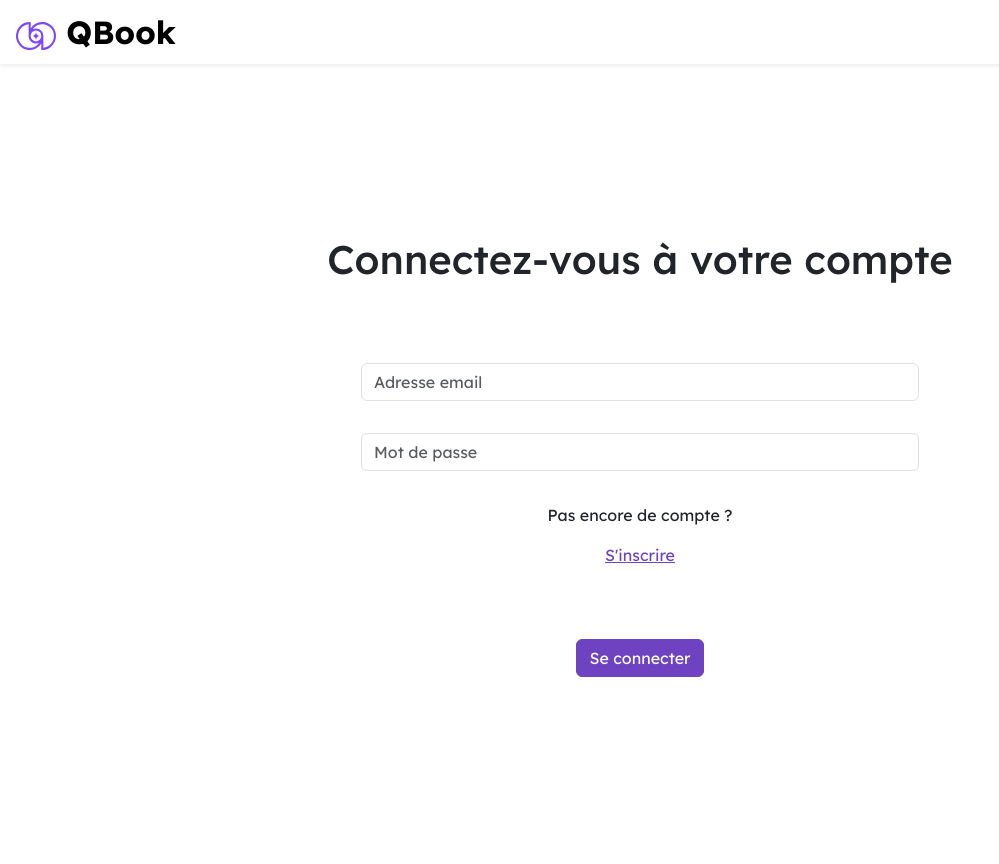
After one commit to quentin-mace/qbook, a PHP site: template views/templates/updateAccount.php in a window 1280 px wide. The commit adds this page. Shown: the whole page, without its empty margins (0-999 px from the left). Run offline with PHP 8.4, Linux system fonts and the light colour scheme; the template is opened without the code that fills it, so the values that code supplies are empty; a stand-in replaces the project's code that opens the database connection.

Commit message:
Update account : initialized MVC behavior

```diff
--- a/index.php
+++ b/index.php
@@ -78,6 +78,10 @@ try {
             $accountController = new AccountController();
             $accountController->showAccount($message, $error);
             break;
+        case "updateAccount":
+            $accountController = new AccountController();
+            $accountController->showUpdateAccount($message, $error);
+            break;
         default:
             $errorController = new ErrorController();
             $errorController->show404();
--- a/views/templates/account.php
+++ b/views/templates/account.php
@@ -8,7 +8,7 @@ use services\Utils;
         <p class="fs-1 bg-primary text-light rounded-circle d-flex justify-content-center align-items-center" style="width: 100px; height: 100px;"><?= $_SESSION["user"]["firstLetter"] ?></p>
         <h2 class="fs-2"><?= $_SESSION["user"]["name"] ?></h2>
         <p class="text-primary"><?= $_SESSION["user"]["email"] ?></p>
-        <button type="button" class="btn btn-primary">Modifier le profil</button>
+        <button type="button" class="btn btn-primary" onclick="window.location.href='index.php?action=updateAccount'">Modifier le profil</button>
     </section>
     <section class="d-flex flex-column align-items-center justify-content-center">
         <div>
--- /dev/null
+++ b/views/templates/updateAccount.php
@@ -0,0 +1,23 @@
+<section class="d-flex align-items-center justify-content-center vh-100 flex-column" xmlns="http://www.w3.org/1999/html">
+    <?php if(isset($errorMessage)): ?>
+        <div class="alert alert-danger" role="alert">
+            <?= $errorMessage ?>
+        </div>
+    <?php endif; ?>
+
+    <h1 class="my-5 text-center">Connectez-vous à votre compte</h1>
+    <form class="my-3 d-flex flex-column align-items-center justify-content-center w-100" action="index.php?action=confirmLogin" method="post">
+        <div class="my-3 w-50">
+            <label for="email" hidden="hidden">E-mail</label>
+            <input type="email" class="form-control" id="email" aria-describedby="emailHelp" placeholder="Adresse email" name="email" required>
+        </div>
+        <div class="my-3 w-50">
+            <label for="password" hidden="hidden">Mot de passe</label>
+            <input type="password" class="form-control" id="password" aria-describedby="passwordHelp" placeholder="Mot de passe" name="password" required>
+        </div>
+        <p class="my-3 text-center">Pas encore de compte ?</p>
+        <a href="index.php?action=signin" class="text-center">S'inscrire</a>
+        <br>
+        <button class="btn btn-primary my-5">Se connecter</button>
+    </form>
+</section>
```
Also changed, not shown: lib/controllers/AccountController.php (+10 -0 lines).
